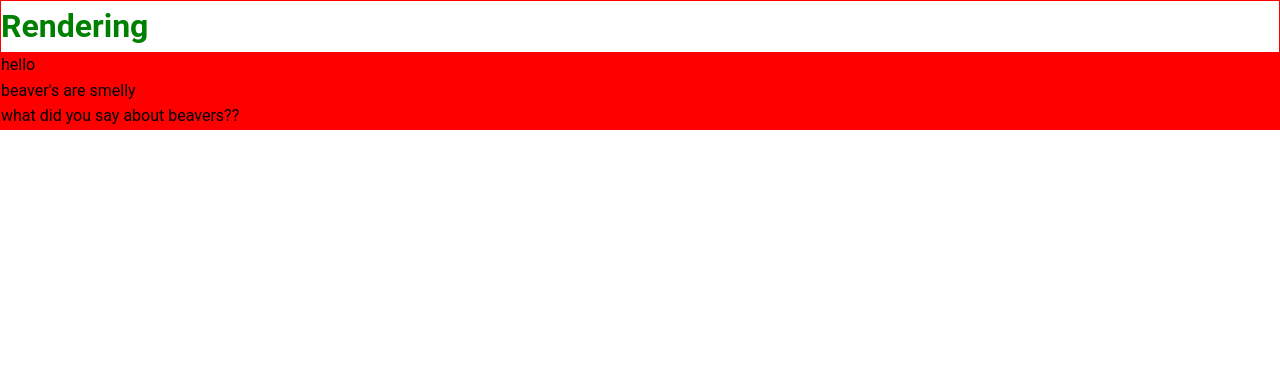
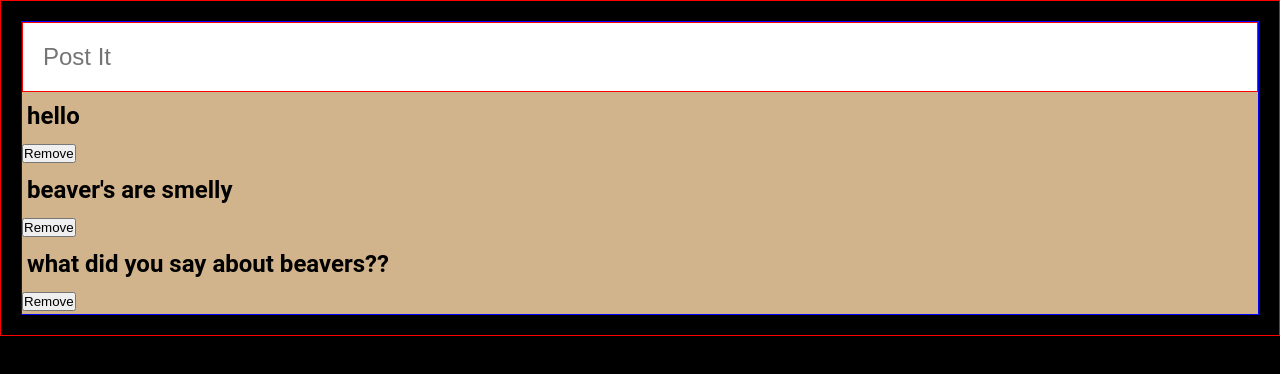
Before and after one commit to abdirahmanfarah/postIt, a React (Create React App) app: page / in a window 1280 px wide. Shown: the top 374 px of the page. Built offline with nearby package versions, Linux system fonts and the light colour scheme.

Commit message:
remove post

```diff
--- a/src/App.js
+++ b/src/App.js
@@ -1,39 +1,16 @@
 import React, { useState } from "react";
 // import SearchBar from "./components/layout/SearchBar";
 import Posts from "./components/post/Posts";
-import PostCard from "./components/post/PostCard";
 
 // Styles
 import styled from "styled-components";
 import "./styles/App.css";
 
 function App() {
-  const [inputs, setInputs] = useState([
-    {
-      id: 1,
-      post: "hello",
-    },
-    {
-      id: 2,
-      post: "beaver's are smelly",
-    },
-    {
-      id: 3,
-      post: "what did you say about beavers??",
-    },
-  ]);
   return (
     <div className="App">
       <Container>
-        {/* <Posts /> */}
-        <Harry> Rendering</Harry>
-
-        {/* {inputs.map((input, index) => {
-          <PostCard key={index} index={index} input={input} />;
-          // console.log(inputs);
-        })} */}
-
-        <PostCard input={inputs} />
+        <Posts />
       </Container>
     </div>
   );
@@ -42,8 +19,5 @@ function App() {
 const Container = styled.div`
   border: 1px solid red;
 `;
-const Harry = styled.h1`
-  color: green;
-`;
 
 export default App;
--- a/src/components/post/PostCard.jsx
+++ b/src/components/post/PostCard.jsx
@@ -2,27 +2,25 @@ import React from 'react'
 import styled from 'styled-components'
 
 const PostCard = (props) => {
-    // const {inputs} = propss
-    console.log(props.input[0])
+   console.log(props)
     return (
         <Postcard>
 
-           {props.input.map((item) => (
-              <Posts>{item.post}</Posts>
+           {props.input.map((item, index) => (
+               <div key={index}>
+
+                   <Posts > {item.post}</Posts>
+                   <button onClick={() => props.removeInput(item)}>Remove </button>
+               </div>
            ))}
-
-          {/* <p>{props.inputs.post}</p>  */}
-
-
-          {/* <p>This is paragraph: {props.inputs.post}</p> */}
-
-          {/* <h1> Hello : {props.input[0]}</h1> */}
         </Postcard>
     )
 }
 
-const Posts = styled.p`
-    background:red;
+const Posts = styled.h2`
+    padding:5px;
+    margin:auto;
+
 `
 
 const Postcard = styled.div`
--- a/src/components/post/Posts.jsx
+++ b/src/components/post/Posts.jsx
@@ -4,40 +4,58 @@ import styled from 'styled-components'
 
 
 const Posts = (props) => {
-  // const [newInput, setNewInput] = useState({
-  //   post: ''
-  // });
+  const [input, setInput] = useState({
+    post: ''
+  });
+  const [inputs, setInputs] = useState([
+    {
+      post: "hello",
+    },
+    {
+      post: "beaver's are smelly",
+    },
+    {
+      post: "what did you say about beavers??",
+    },
+  ]);
 
+  const handleSubmit = (e) => {
+    e.preventDefault();
+    setInput("")
+    console.log(inputs)
 
-  // const handleSubmit = (e) => {
-  //   e.preventDefault();
-  //   // setInput(e.target.value)
-  //   console.log(input)
-  // };
-  // const handleChange = (e) => {
-  //   setInput((oldPosts) => ({
-  //     ...oldPosts, [e.target.name]: e.target.value
-  //   }))
-  // };
+    addInput(input)
+  };
+  const handleChange = (e) => {
+    setInput((oldPosts) => ({
+      ...oldPosts, [e.target.name]: e.target.value
+    }))
+  };
 
-  // const addInput = text => {
-  //   const newInput = [...inputs, { text}]
+  const addInput = input => {
+    const newInput = [...inputs, input]
+    setInputs(newInput)
+  }
 
-  // }
+  const removeInput = id  => {
+    const removeInput = [...inputs].filter(x => x.id !== id)
+    setInputs(removeInput)
+    console.log("button clicked", id)
+  }
   return (
     <PostContainer>
-      {/* <form onSubmit={handleSubmit}>
+      <form onSubmit={handleSubmit}>
         <Input
           name='post'
           type="textarea"
           placeholder="Post It"
           onChange={handleChange}
-          value={newInputs.post}
+          value={input.post || ""}
         />
-      </form> */}
+      </form>
 
 
-    {/* <PostCard inputs={inputs} /> */}
+      <PostCard input={inputs} removeInput={removeInput}/>
     </PostContainer>
   )
 }
--- a/src/styles/index.css
+++ b/src/styles/index.css
@@ -9,5 +9,5 @@ body {
   font-size: 1rem;
   line-height: 1.6;
   /* color: #333; */
-  /* background-color: black; */
+  background-color: black;
 }
```
